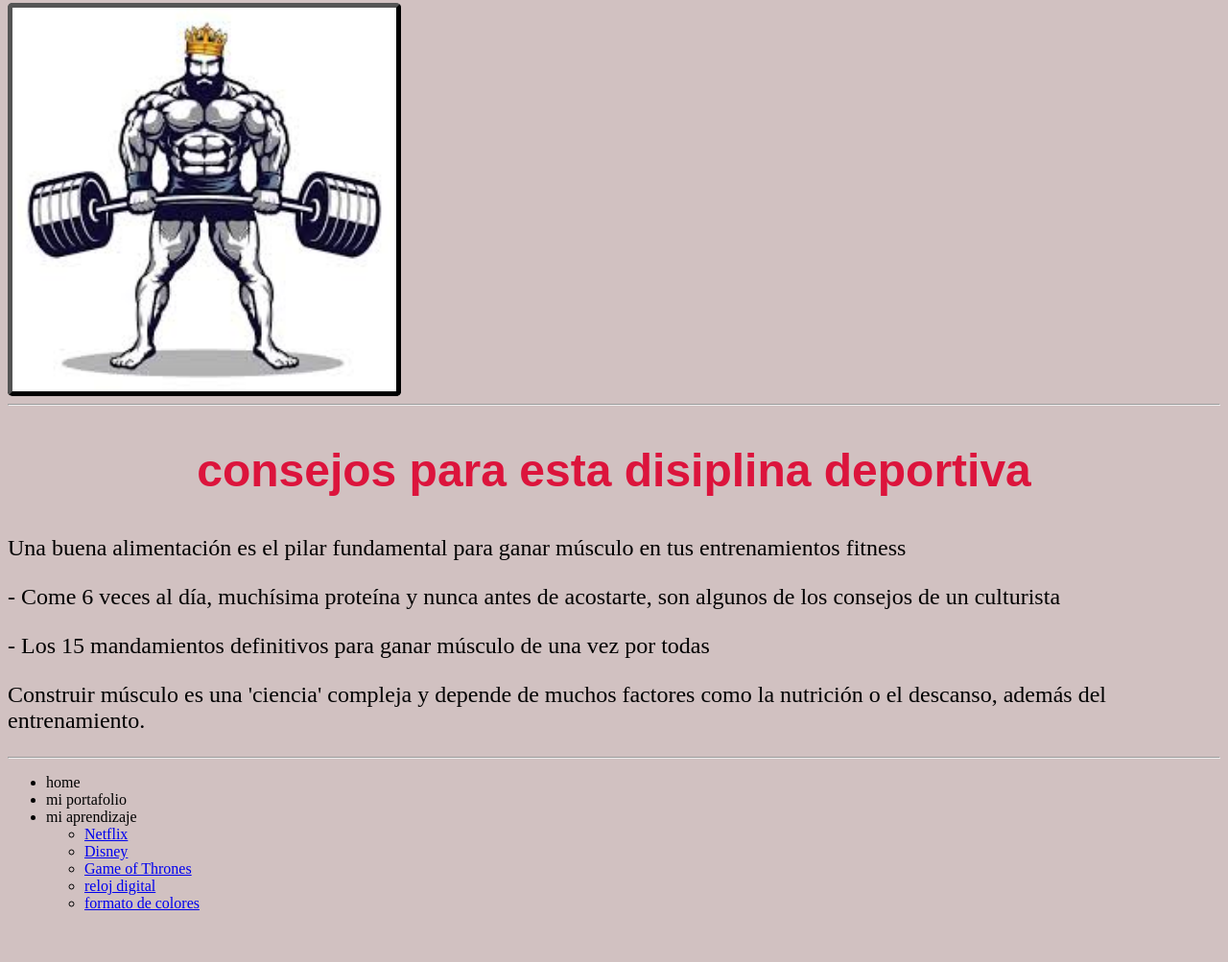
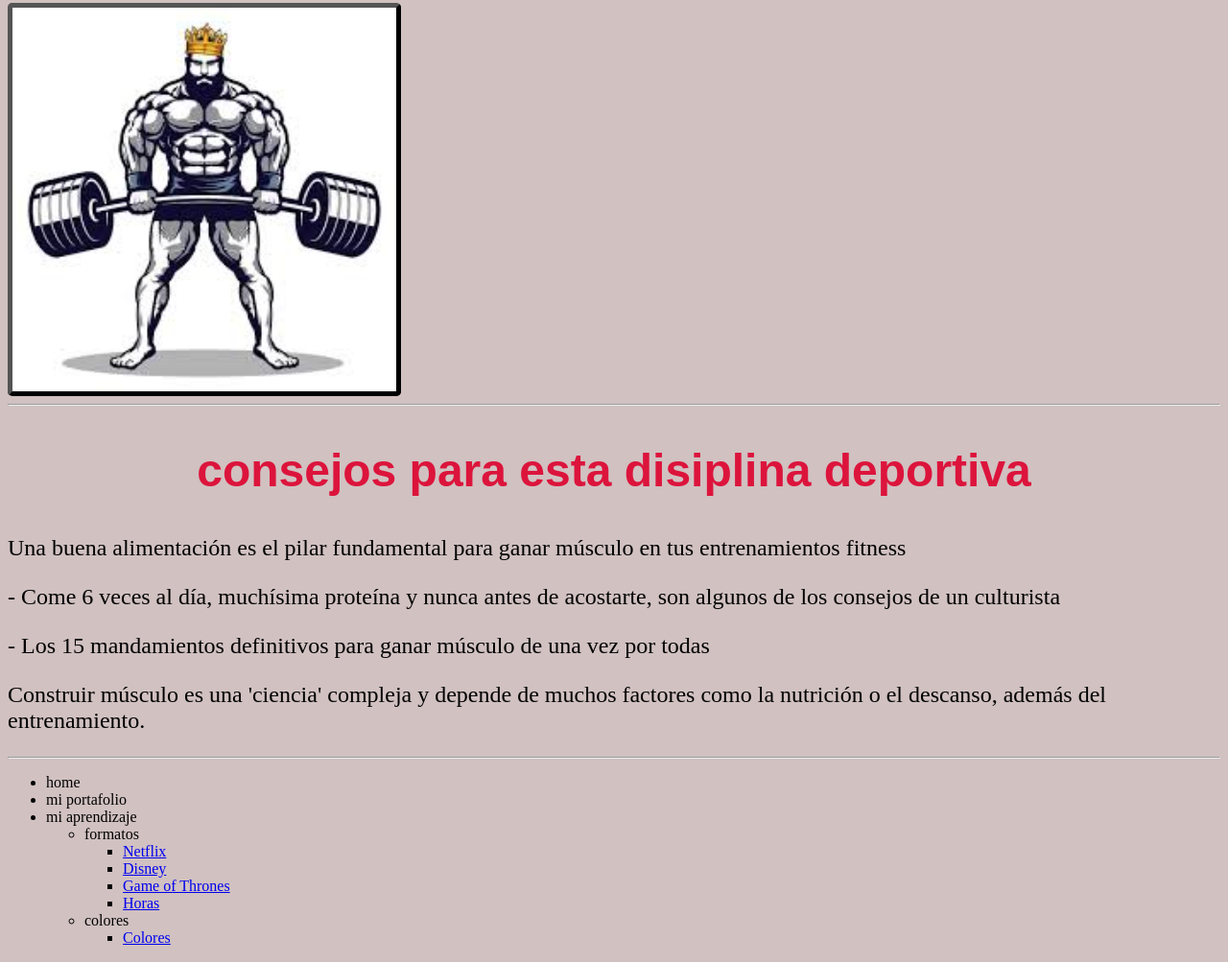
Before and after one commit to luiscar05/salud, a plain HTML site: page index.html in a window 1280 px wide. Shown: the part 326-1329 px from the top of the page at 96% size. Before the commit the page ends 1293 px from the top, so only its background shows below. Drawn offline with Linux system fonts and the light colour scheme.

Commit message:
repositorio nuevo

```diff
--- a/index.html
+++ b/index.html
@@ -28,11 +28,21 @@
                  <li>mi portafolio</li>
                  <li>mi aprendizaje
                     <ul>
-                        <li><a href="fuenten.html">Netflix</a></li>
-                        <li><a href="fuented.html">Disney</a></li>
-                        <li><a href="fuenteg.html">Game of Thrones</a></li>
-                        <li><a href="fuenteds.html">reloj digital </a></li>
-                        <li><a href="colores.html">formato de colores</a></li>
+                        <li> formatos
+                            <ul>
+                                <li><a href="fuenten.html">Netflix</a></li>
+                                <li><a href="fuented.html">Disney</a></li>
+                                <li><a href="fuenteg.html">Game of Thrones</a></li>
+                                <li><a href="fuenteds.html">Horas </a></li>
+
+                            </ul>
+                        </li>
+                        <li>colores
+                            <ul>
+                                <li><a href="colores.html">Colores</a></li>
+                            </ul>
+
+                        </li>
                     </ul>
                  </li>
              </ul>
```
